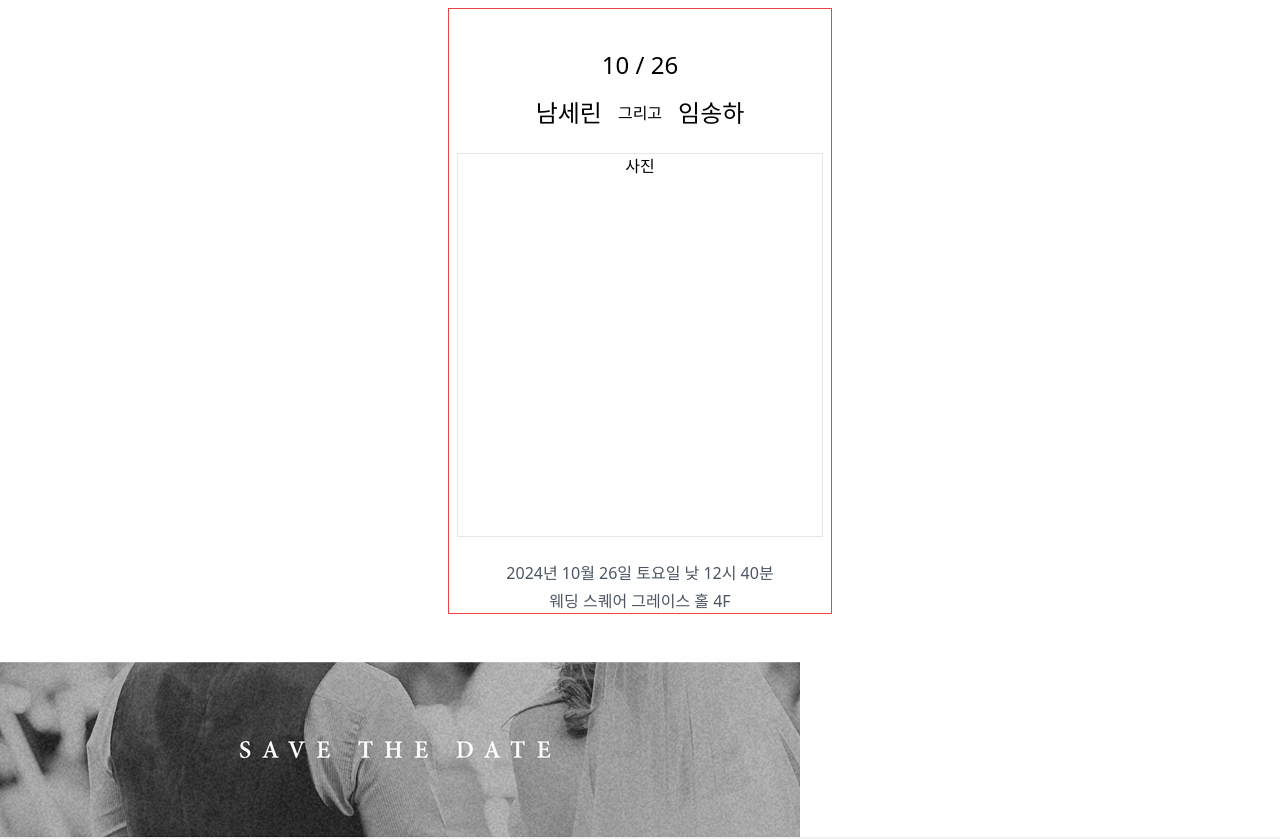
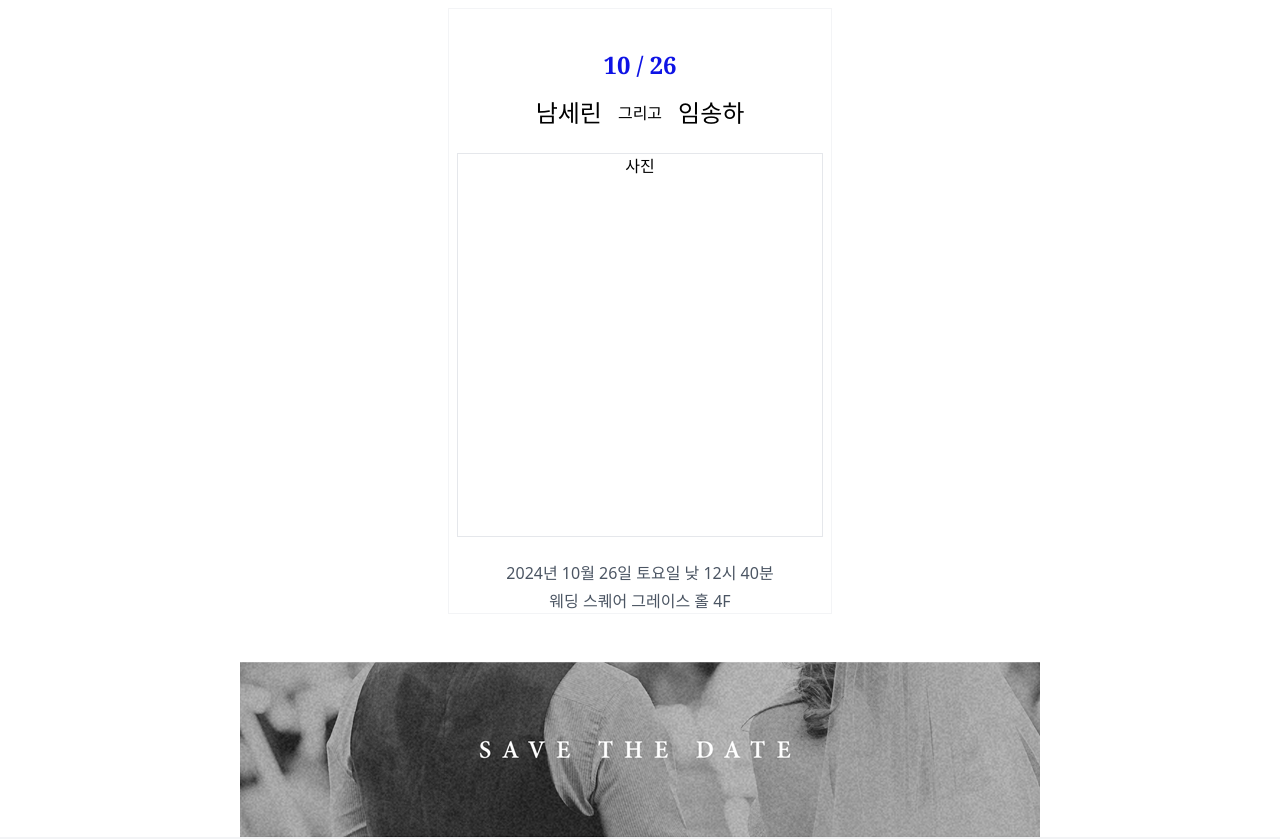
Before and after one commit to dddtttt000/m_invitation, a React (Create React App) app: page / in a window 1280 px wide. Shown: the top 839 px of the page. Built offline with nearby package versions, Linux system fonts and the light colour scheme; a web font is replaced by a local one.

Commit message:
:lipstick: Update style

```diff
--- a/src/App.tsx
+++ b/src/App.tsx
@@ -5,9 +5,11 @@ import middle from "./assets/middle.png"
 const App = () => {
   return (
     <>
-      <div className="w-full p-2 flex justify-center text-center">
-        <div className="border-red-500 border w-96">
-          <div className=" mt-10 text-2xl">10 / 26</div>
+      <div className="w-full p-2 flex justify-center text-center font-sans">
+        <div className="border-gray-100 border w-96">
+          <div className="font-serif mt-10 text-2xl text-[#0E13E5] font-semibold">
+            10 / 26
+          </div>
           <div className="flex justify-center items-center my-4 gap-4">
             <div className="text-2xl">남세린</div>
             <div className="">그리고</div>
@@ -23,10 +25,10 @@ const App = () => {
           </div>
         </div>
       </div>
-      <div className="mt-10">
+      <div className="mt-10 flex justify-center">
         <img alt="" src={middle} />
       </div>
-      <div className="p-2 text-center bg-gray-100">
+      <div className="p-2 text-center bg-gray-100 font-sans">
         <div className="mt-6 text-lg">
           저희 두 사람 <br />
           좋은 날 결혼합니다.
```
